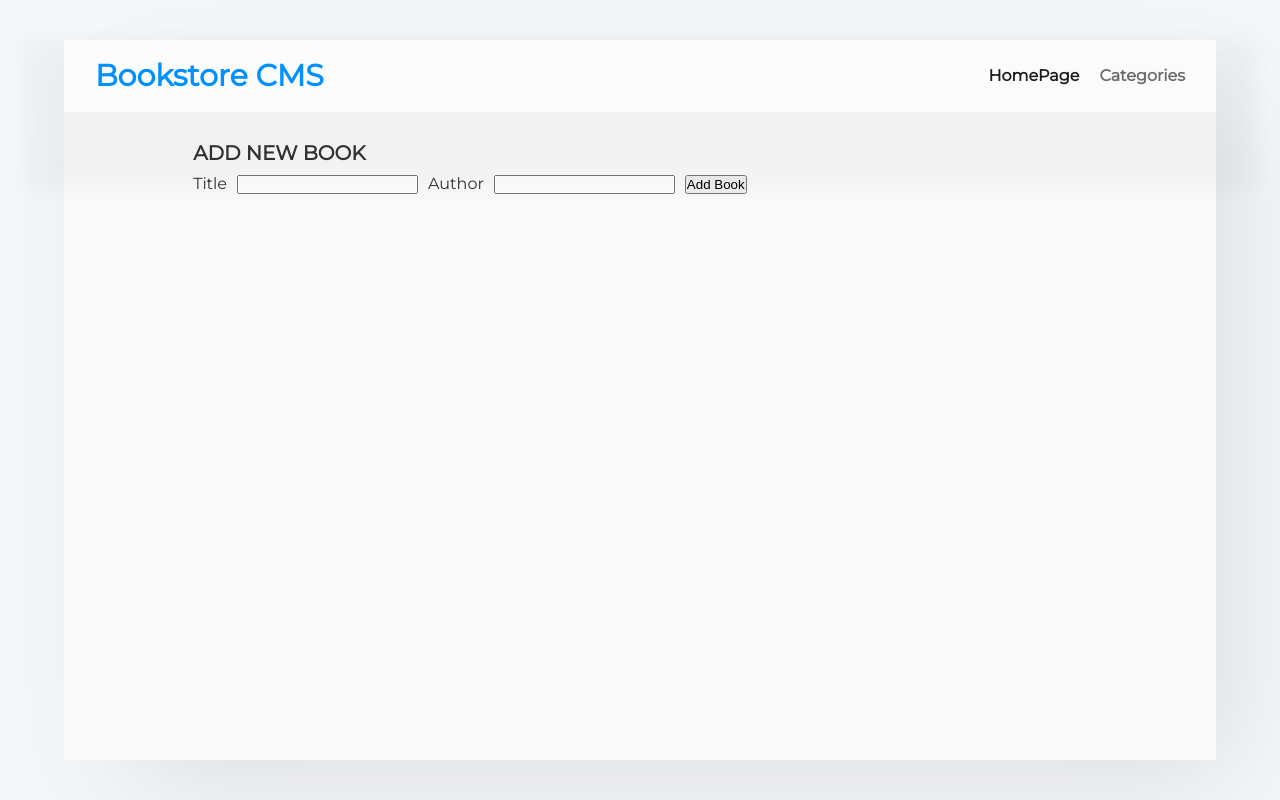
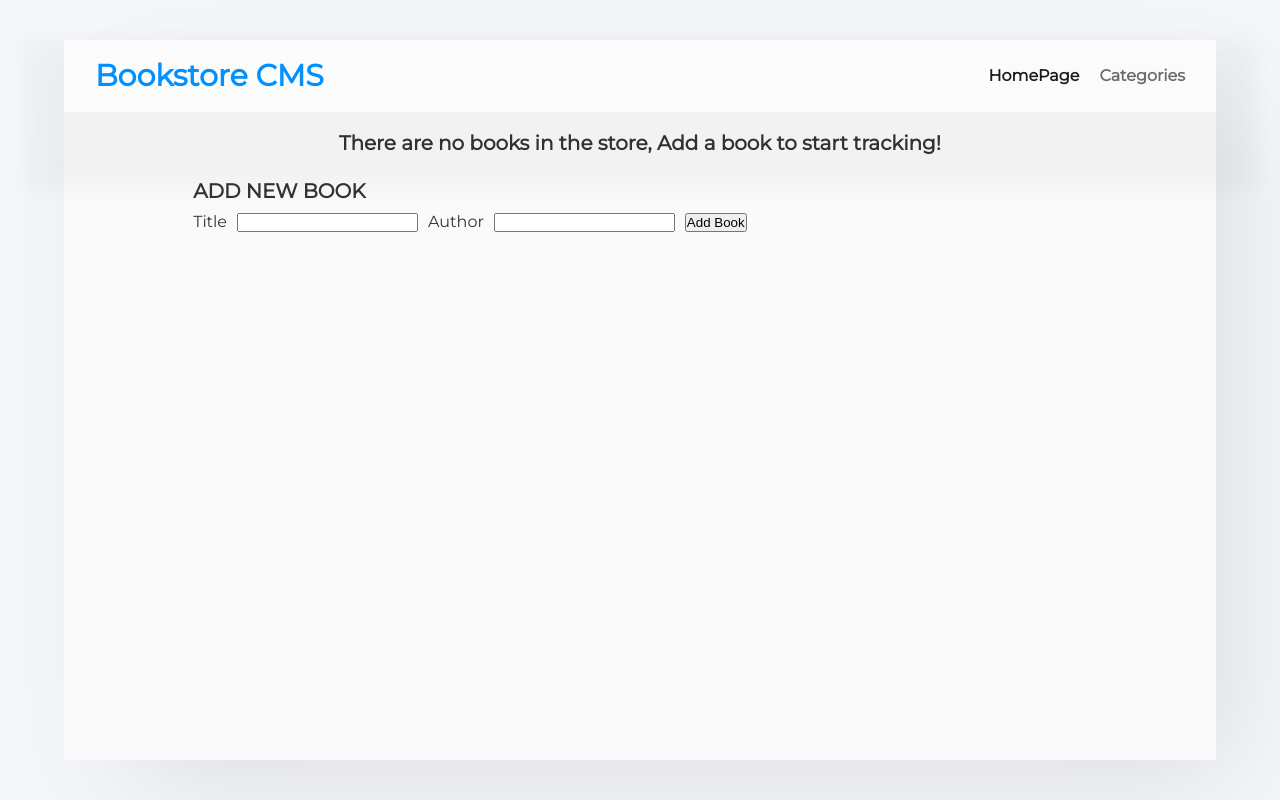
Before and after one commit to Ruthmy/bookstore, a React (Create React App) app: page /#/ in a window 1280 px wide. Built offline with nearby package versions, Linux system fonts and the light colour scheme; no server answers.

Commit message:
Modified 'DisplayBooks.js' -component- Added a ternary operator to manage cases and updated the map function to show more than one book.

```diff
--- a/src/components/DisplayBooks.js
+++ b/src/components/DisplayBooks.js
@@ -9,16 +9,17 @@ const DisplayBooks = () => {
   const booksList = useSelector((state) => state.books);
   return (
     <div className="DisplayBooks">
-      {booksList.books.map((book) => {
-        // Get the index of the book
-        let index = 0;
-        [index] = Object.keys(book);
-        // Destructure the book object
-        let item = {};
-        [item] = Object.values(book).flat(1);
+      {booksList.books.length === 0
+        ? <h3 className="empty">There are no books in the store, Add a book to start tracking!</h3>
+        : Object.values(booksList.books).map((book, index) => {
+          // Get the index of the book
+          const bookIndex = Object.keys(booksList.books)[index];
+          // Destructure the book object
+          let item = {};
+          [item] = Object.values(book).flat(1);
 
-        return <Item key={index} id={index} item={item} />;
-      })}
+          return <Item key={bookIndex} id={bookIndex} item={item} />;
+        })}
       <AddForm />
     </div>
   );
```
